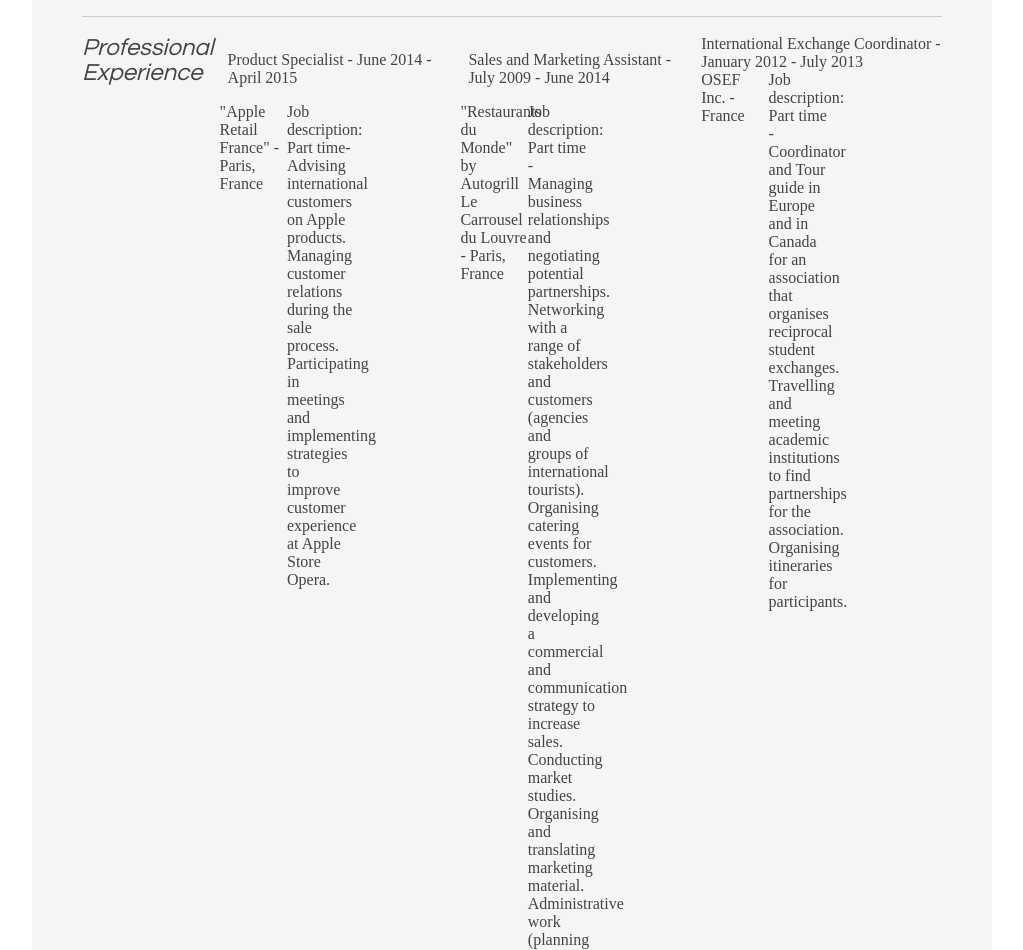
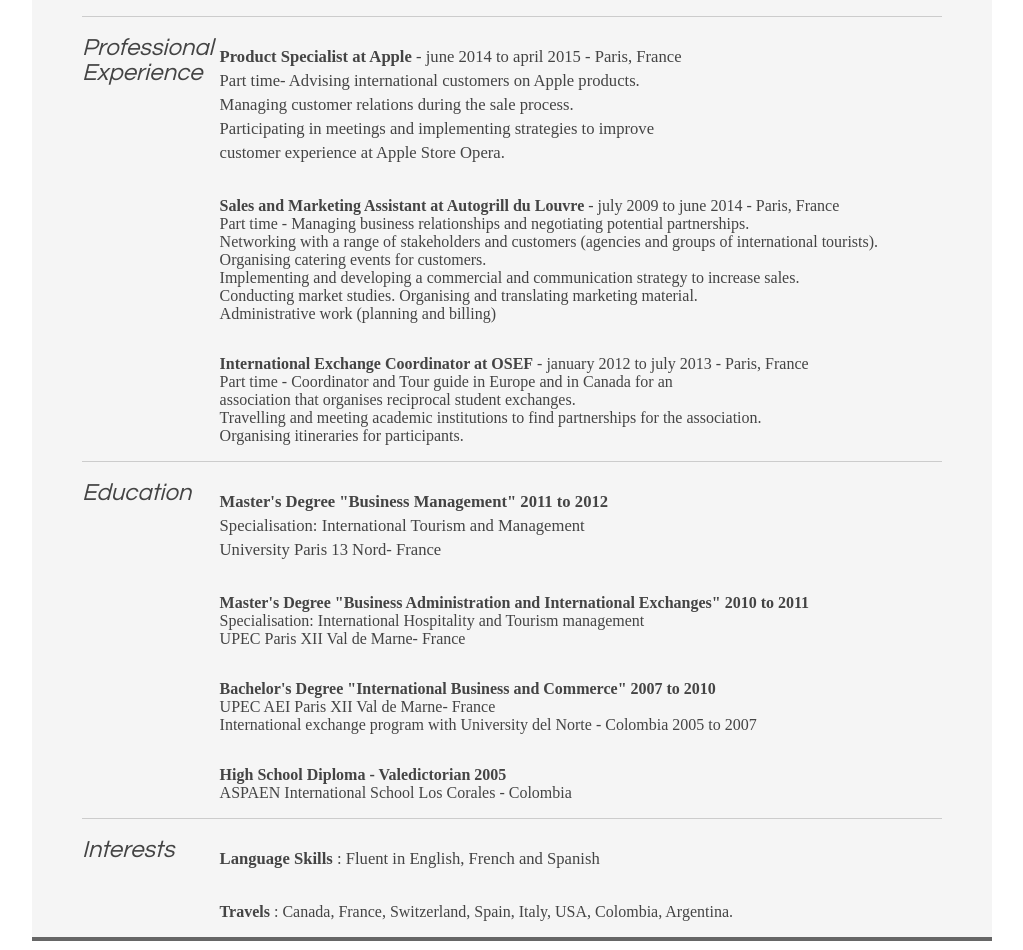
Before and after one commit to jeromeetienne/resume-alexandra.md, a plain HTML site: page index.html in a window 1280 px wide. Shown: the part 164-1114 px from the top of the page, without its empty margins (128-1151 px from the left). Drawn offline with Linux system fonts and the light colour scheme.

Commit message:
more work

```diff
--- a/index.html
+++ b/index.html
@@ -21,29 +21,23 @@ article,aside,details,figcaption,figure,footer,header,hgroup,nav,section,summary
         <h1 id="alexandra-etienne">Alexandra Etienne</h1>
 <h2 id="customer-relations-and-marketing">Customer Relations and Marketing</h2>
 <blockquote>
-<p>Email : <a href="mailto:andravelilla@gmail.com">andravelilla@gmail.com</a><br>Twitter:<a href="http://twitter.com/jerome_etienne">@jerome_etienne</a></p>
+<p>Email : <a href="mailto:andravelilla@gmail.com">andravelilla@gmail.com</a><br>Twitter:<a href="http://twitter.com/andraconnect">@andraconnect</a></p>
 </blockquote>
 <hr>
 <h3 id="professional-experience">Professional Experience</h3>
-<ul>
-<li><p>Product Specialist - June 2014 - April 2015</p>
-<ul>
-<li>&quot;Apple Retail France&quot; - Paris, France</li>
-<li>Job description: Part time-  Advising international customers on Apple products. Managing customer relations during the sale process. Participating in meetings and implementing strategies to improve customer experience at Apple Store Opera. </li>
-</ul>
-</li>
-<li><p>Sales and Marketing Assistant - July 2009 - June 2014 </p>
-<ul>
-<li>&quot;Restaurants du Monde&quot; by Autogrill Le Carrousel du Louvre - Paris, France</li>
-<li>Job description: Part time -  Managing business relationships and negotiating potential partnerships. Networking with a range of stakeholders and customers (agencies and groups of international tourists). Organising catering events for customers. Implementing and developing a commercial and communication strategy to increase sales. Conducting market studies. Organising and translating marketing material. Administrative work (planning and billing)</li>
-</ul>
-</li>
-<li>International Exchange Coordinator - January 2012 - July 2013<ul>
-<li>OSEF Inc. - France </li>
-<li>Job description: Part time - Coordinator and Tour guide in Europe and in Canada for an association that organises reciprocal student exchanges. Travelling and meeting academic institutions to find partnerships for the association. Organising itineraries for participants.  </li>
-</ul>
-</li>
-</ul>
+<p><strong>Product Specialist at Apple</strong> - june 2014 to april 2015 - Paris, France<br>        Part time- Advising international customers on Apple products.<br>        Managing customer relations during the sale process.<br>        Participating in meetings and implementing strategies to improve<br>        customer experience at Apple Store Opera.</p>
+<p><strong>Sales and Marketing Assistant at Autogrill du Louvre</strong> - july 2009 to june 2014 - Paris, France<br>        Part time - Managing business relationships and negotiating potential partnerships.<br>        Networking with a range of stakeholders and customers (agencies and groups of international tourists).<br>        Organising catering events for customers.<br>        Implementing and developing a commercial and communication strategy to increase sales.<br>        Conducting market studies. Organising and translating marketing material.<br>        Administrative work (planning and billing)</p>
+<p><strong>International Exchange Coordinator at OSEF</strong> - january 2012 to july 2013 - Paris, France<br>        Part time - Coordinator and Tour guide in Europe and in Canada for an<br>        association that organises reciprocal student exchanges.<br>        Travelling and meeting academic institutions to find partnerships for the association.<br>        Organising itineraries for participants.</p>
+<hr>
+<h3 id="education">Education</h3>
+<p><strong>Master&#39;s Degree &quot;Business Management&quot;</strong> <strong>2011 to 2012</strong><br>        Specialisation: International Tourism and Management<br>        University Paris 13 Nord- France </p>
+<p><strong>Master&#39;s Degree &quot;Business Administration and International Exchanges&quot;</strong> <strong>2010 to 2011</strong><br>        Specialisation: International Hospitality and Tourism management<br>        UPEC Paris XII Val de Marne- France</p>
+<p><strong>Bachelor&#39;s Degree &quot;International Business and Commerce&quot;</strong> <strong>2007 to 2010</strong><br>        UPEC AEI Paris XII Val de Marne- France<br>        International exchange program with University del Norte - Colombia 2005 to 2007</p>
+<p><strong>High School Diploma - Valedictorian</strong> <strong>2005</strong><br>        ASPAEN International School Los Corales - Colombia</p>
+<hr>
+<h3 id="interests">Interests</h3>
+<p><strong>Language Skills</strong> : Fluent in English, French and Spanish</p>
+<p><strong>Travels</strong> : Canada, France, Switzerland, Spain, Italy, USA, Colombia, Argentina.</p>
 
     </div>
 </div>
```
Also changed, not shown: 3 other files.
